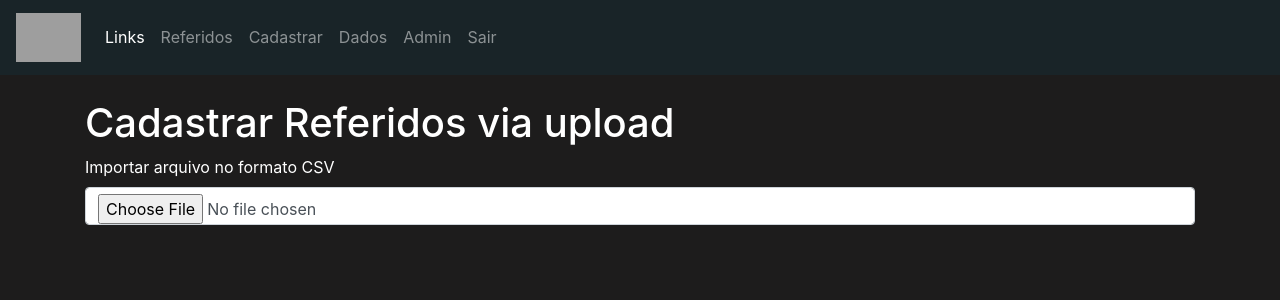
After one commit to leandrofreire13/leadwsp, a Django app: page /upload in a window 1280 px wide. The commit adds this page. Shown: the top 300 px of the page. Run offline with Django 3.2, Linux system fonts and the light colour scheme; a user stored in the database is signed in; some libraries are stand-ins or nearby versions; grey boxes are pictures that could not be loaded.

Commit message:
Criando html para upload

```diff
--- a/referidos/templates/referidos/base.html
+++ b/referidos/templates/referidos/base.html
@@ -27,6 +27,9 @@
             {% if user.is_authenticated %}
             <li class="nav-item">
                 <a class="nav-link" href="/referidos">Referidos</a>
+            </li>
+            <li class="nav-item">
+                <a class="nav-link" href="/upload">Cadastrar</a>
             </li>
             <li class="nav-item">
                 <a class="nav-link" href="{% url 'dados' %}">Dados</a>
--- a/referidos/templates/referidos/lista_referidos.html
+++ b/referidos/templates/referidos/lista_referidos.html
@@ -50,11 +50,11 @@
       <td><a href="https://wa.me/{{ referido.telefone }}" target="_blank"><i class="fas fa-phone"></i></a></td>
 
       <td>
-          {% if referido.prioridade == 'Neutro' %}
+          <!-- {% if referido.prioridade == 'Neutro' %}
             <p class="neutral"> Neutro</i></p>
             {% else %}
-            <p class="neutral"> <i class="fas fa-square-full"></i> </p>
-          {% endif %}
+            <p class="good"> <i class="fas fa-square-full"></i>{{ referido.prioridade }} </p>
+          {% endif %} -->{{ referido.prioridade }}
       </td>
       <td><p data-status="{{ referido.status }}" class="status">{{ referido.status }} </p></td>
       <td><a href="{% url 'referido_edit' pk=referido.pk %}" class="btn btn-outline-info"  role="button">
--- /dev/null
+++ b/referidos/templates/referidos/upload.html
@@ -0,0 +1,9 @@
+{% extends 'referidos/base.html' %}
+{% block content %}
+
+<h1>Cadastrar Referidos via upload</h1>
+<div class="mb-3">
+    <label for="formFile" class="form-label">Importar arquivo no formato CSV</label>
+    <input class="form-control" type="file" id="formFile">
+  </div>
+{% endblock %}
--- a/referidos/urls.py
+++ b/referidos/urls.py
@@ -9,4 +9,5 @@ urlpatterns = [
     path('referidos/dados', views.lista_dados, name='dados'),
     path('referidos/new', views.referido_new, name="referido_new"),
     path('referidos/<int:pk>/edit', views.referido_edit, name="referido_edit"),
+    path('upload', views.upload, name='upload'),
 ]
--- a/referidos/views.py
+++ b/referidos/views.py
@@ -53,3 +53,8 @@ def referido_edit(request, pk):
     else:
         form = ReferidoForm(instance=post)
     return render(request, 'referidos/referidos_form.html', {'form': form})
+
+
+@login_required
+def upload(request):
+    return render(request, 'referidos/upload.html')
```
Also changed, not shown: db.sqlite3, referidos/migrations/0001_initial.py (added).
